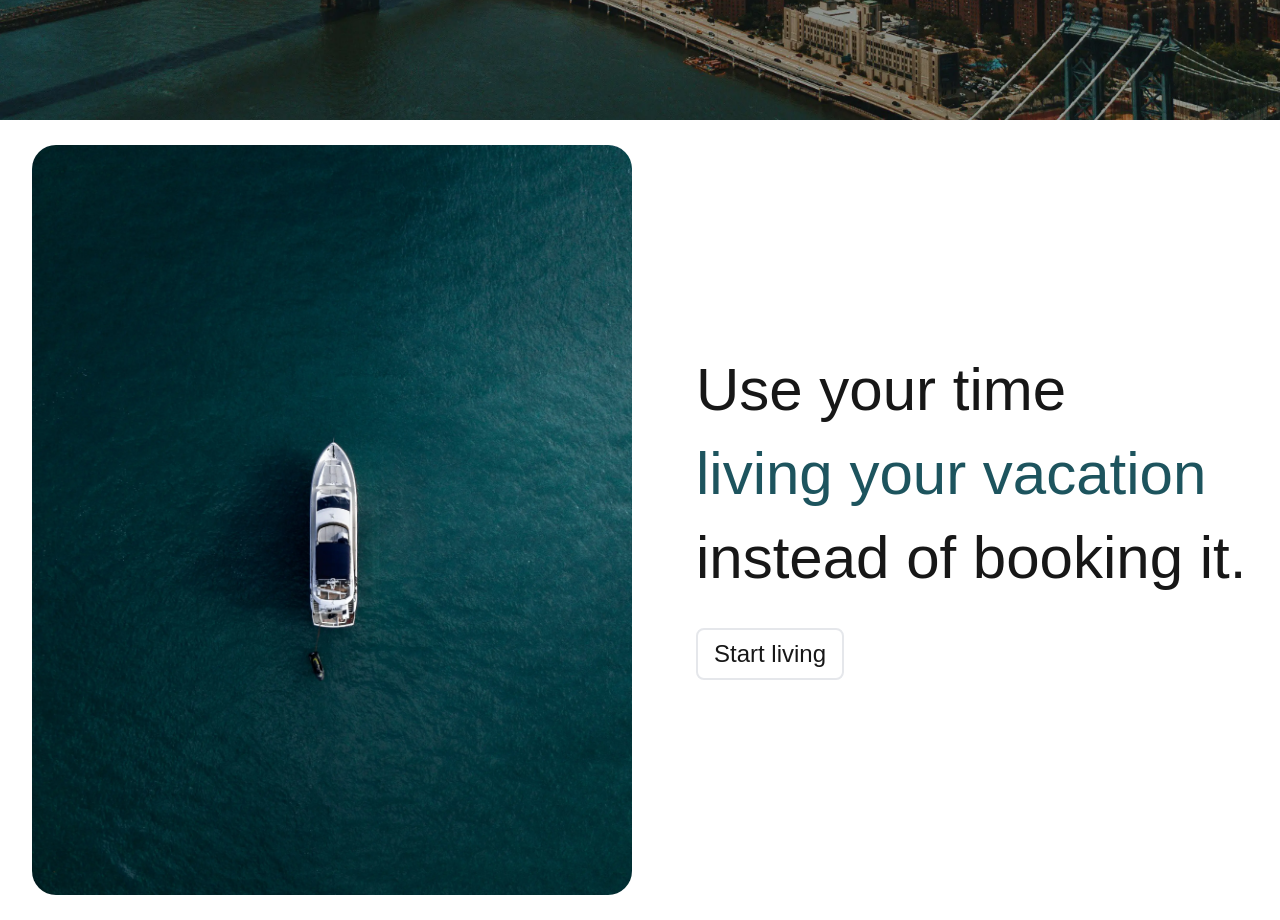
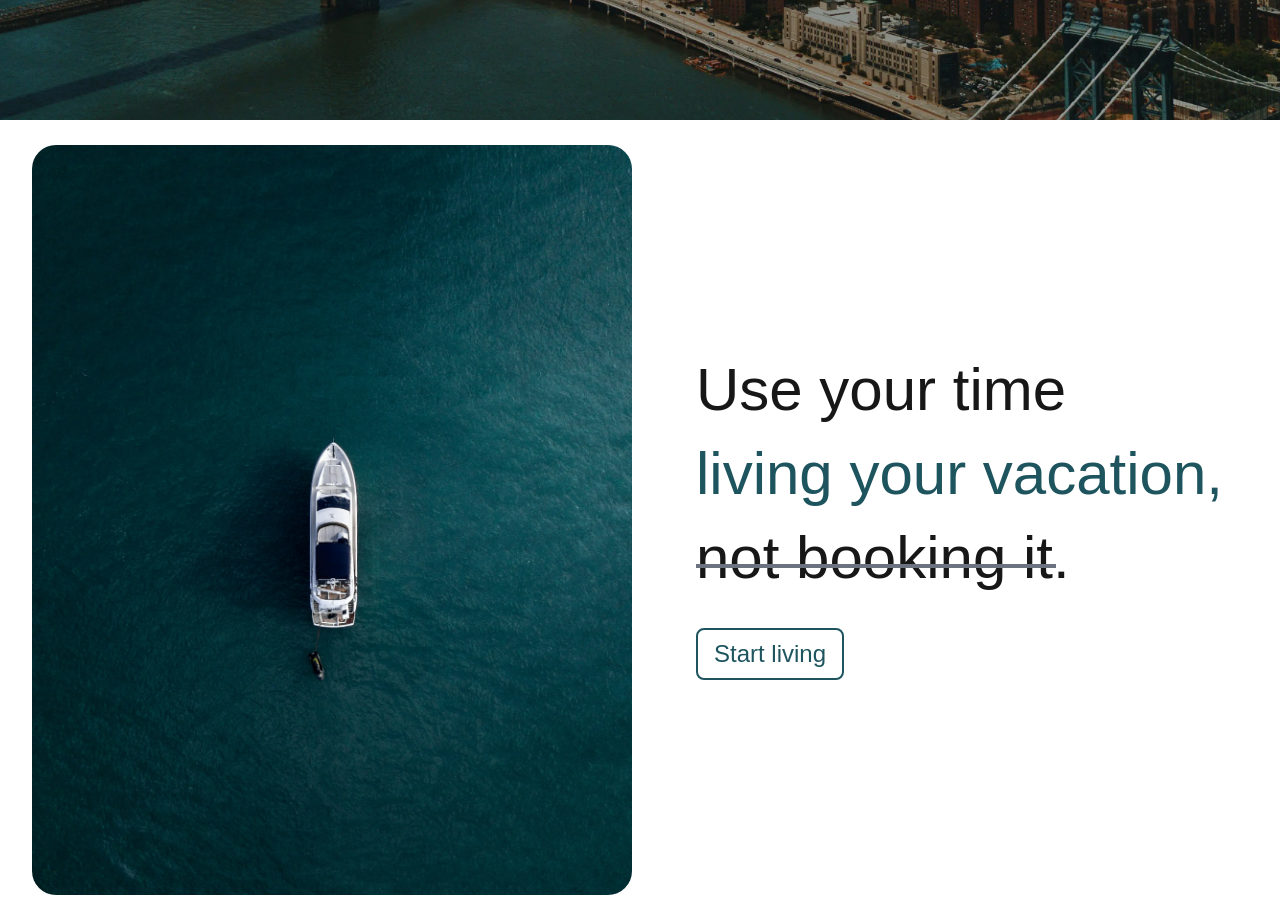
Before and after one commit to hwncito/beyond-agency, a Next.js app: page / in a window 1280 px wide. Shown: the part 680-1600 px from the top of the page. Built offline with nearby package versions, Linux system fonts and the light colour scheme.

Commit message:
New Living section, finished the styles for it. Button component added

```diff
--- a/src/app/page.tsx
+++ b/src/app/page.tsx
@@ -1,11 +1,11 @@
-import AboutUs from "@/components/about/AboutUs";
+import Living from "@/components/living/Living";
 import Hero from "@/components/hero/Hero";
 
 export default function Home() {
   return (
     <>
       <Hero />
-      <AboutUs />
+      <Living />
     </>
   );
 }
--- a/src/components/about/AboutUs.tsx
+++ /dev/null
@@ -1,23 +0,0 @@
-import Image from 'next/image';
-
-export default function AboutUs() {
-  return (
-    <section className="py-20 h-screen flex justify-between items-center gap-8 mx-8">
-      <Image
-        className="rounded-3xl"
-        src={'/boat.webp'}
-        alt="Boat in the middle of the sea"
-        width={600}
-        height={0}
-      />
-      <div className='w-full pl-8 flex flex-col'>
-        <ul className="text-6xl space-y-6">
-          <li>Use your time</li>
-          <li className='text-[#1D545E]'>living your vacation</li>
-          <li>instead of booking it.</li>
-        </ul>
-        <button className='self-start mt-10 text-2xl border-2 rounded-lg px-4 py-2 cursor-pointer hover:bg-white hover:text-black transition-colors'>Start living</button>
-      </div>
-    </section>
-  );
-}
--- a/src/components/hero/Hero.tsx
+++ b/src/components/hero/Hero.tsx
@@ -4,6 +4,7 @@ import './Hero.css';
 import Preload from '../preload/Preload';
 import { gsap } from 'gsap';
 import { useGSAP } from '@gsap/react';
+import Button from '../ui/Button';
 
 export default function Hero() {
   gsap.registerPlugin(useGSAP);
@@ -15,8 +16,7 @@ export default function Hero() {
       },
     });
 
-    tl
-      .to('#preload-title', {
+    tl.to('#preload-title', {
       y: 0,
       delay: 0.3,
     })
@@ -39,11 +39,15 @@ export default function Hero() {
         if (preloadBackground) preloadBackground.classList.add('hidden');
         if (preloadContainer) preloadContainer.classList.add('hidden');
       })
-      .to('#hero-title', {
+      .to(
+        '#hero-title',
+        {
           y: 0,
           duration: 1.7,
           ease: 'power3.out',
-      }, '-=0.8')
+        },
+        '-=0.8'
+      )
       .to(
         '#hero-subtitle',
         {
@@ -75,9 +79,7 @@ export default function Hero() {
       }}
     >
       <Preload />
-      <div
-        className="flex flex-col items-center justify-center mt-28"
-      >
+      <div className="flex flex-col items-center justify-center mt-28">
         <div className="overflow-hidden leading-none">
           <h1
             id="hero-title"
@@ -95,12 +97,11 @@ export default function Hero() {
             Your Gateway to Unforgettable Journeys.
           </h2>
         </div>
-        <button
+        <Button
           id="hero-button"
-          className="text-2xl border-2 rounded-lg px-4 py-2 cursor-pointer hover:bg-white hover:text-black transition-colors translate-y-full opacity-0"
-        >
-          Plan your trip
-        </button>
+          label="Plan your trip"
+          className="hover:bg-white hover:text-black translate-y-full opacity-0"
+        />
       </div>
     </main>
   );
--- /dev/null
+++ b/src/components/living/Living.tsx
@@ -0,0 +1,29 @@
+import Image from 'next/image';
+import Button from '../ui/Button';
+
+export default function Living() {
+  return (
+    <section className="py-20 h-screen flex justify-between items-center gap-8 mx-8">
+      <Image
+        className="rounded-3xl"
+        src={'/boat.webp'}
+        alt="Boat in the middle of the sea"
+        width={600}
+        height={0}
+      />
+      <div className="w-full pl-8 flex flex-col">
+        <ul className="relative text-6xl space-y-6">
+          <li>Use your time</li>
+          <li className="text-[#1D545E]">living your vacation,</li>
+          <div className="absolute bottom-5 w-[360px] border-2 border-gray-500"></div>
+          <li>not booking it.</li>
+        </ul>
+        <Button
+          id="living-button"
+          label="Start living"
+          className="self-start mt-10 border-[#1D545E] text-[#1D545E] hover:bg-[#1D545E] hover:text-white"
+        />
+      </div>
+    </section>
+  );
+}
--- /dev/null
+++ b/src/components/ui/Button.tsx
@@ -0,0 +1,16 @@
+interface ButtonProps {
+  id: string;
+  label: string;
+  className: string | undefined;
+}
+
+export default function Button({ id, label, className }: ButtonProps) {
+  return (
+    <button
+      id={id}
+      className={`text-2xl border-2 rounded-lg px-4 py-2 cursor-pointer transition-colors ${className}`}
+    >
+      {label}
+    </button>
+  );
+}
```
Lines whose indentation alone changed are shown as unchanged.
